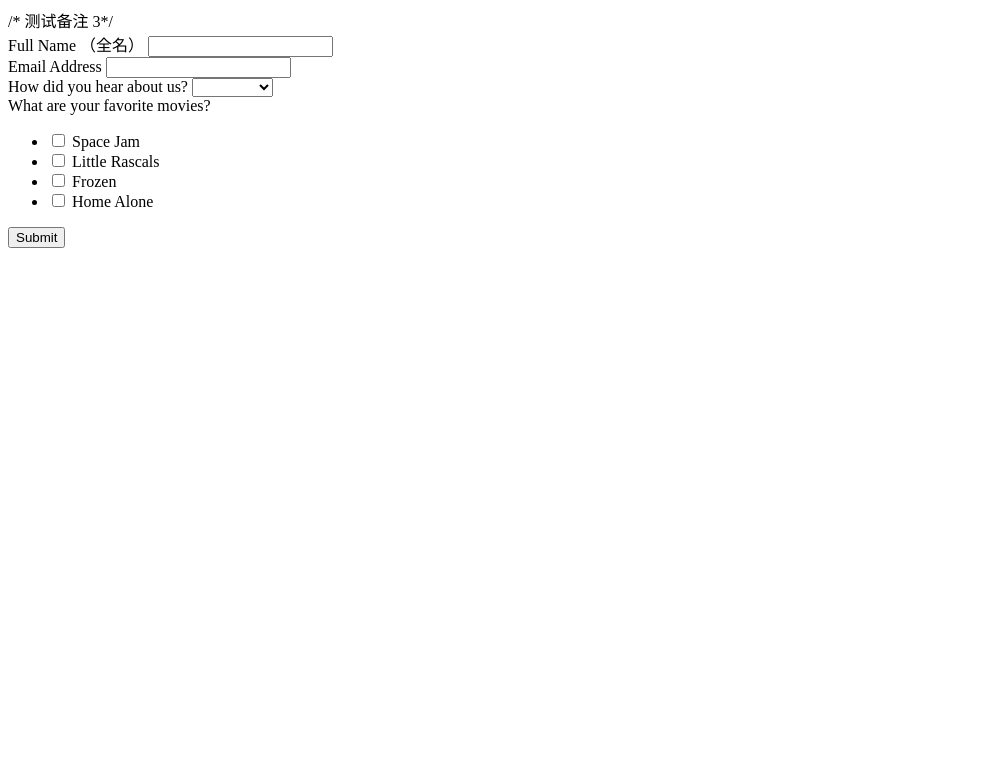
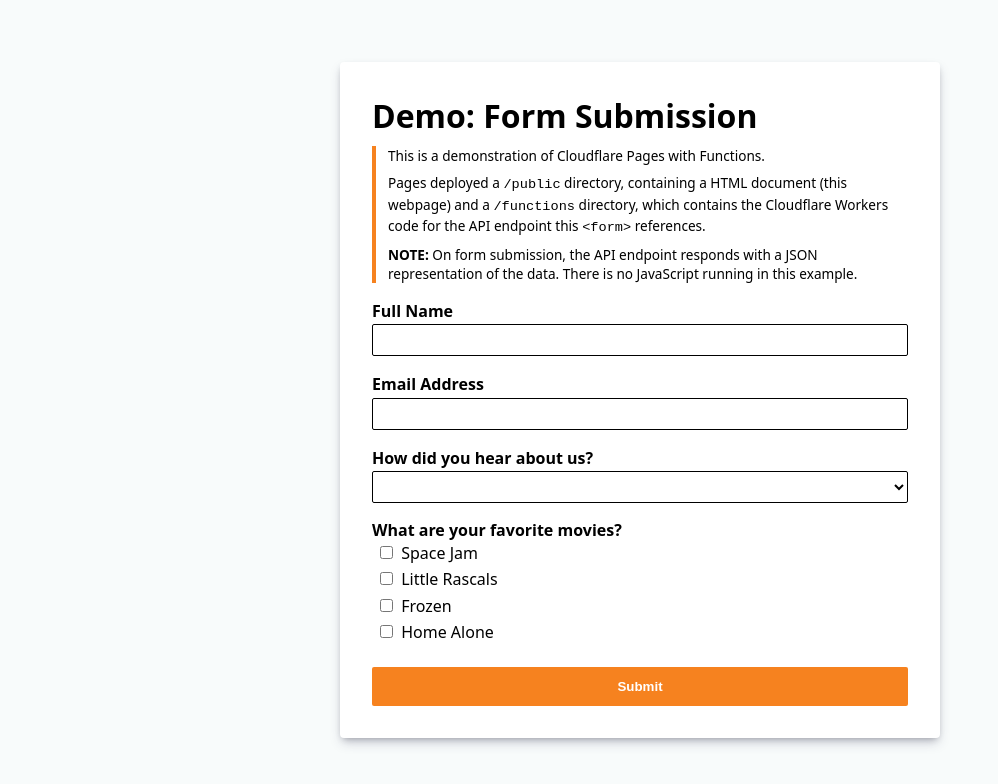
Before and after one commit to mikelgh/test_html_form, a plain HTML site: page public/index.html in a window 1280 px wide. Shown: the whole page, without its empty margins (0-998 px from the left). Drawn offline with Linux system fonts and the light colour scheme.

Commit message:
link style.css

```diff
--- a/public/index.html
+++ b/public/index.html
@@ -1,15 +1,29 @@
-/* 测试备注 3*/
+<!doctype html>
 <html lang="en">
-
 	<head>
-    <meta charset="utf8" />
-    <title>Form Demo Web 表单演示 - 更改1</title>
-    <meta name="viewport" content="width=device-width,initial-scale=1" />
+		<meta charset="utf8">
+		<title>Cloudflare Pages | Form Demo 示例表单 </title>
+		<meta name="theme-color" content="#d86300">
+		<meta name="mobile-web-app-capable" content="yes">
+		<meta name="apple-mobile-web-app-capable" content="yes">
+		<meta name="viewport" content="width=device-width,initial-scale=1">
+		<link rel="icon" type="image/png" href="https://www.cloudflare.com/favicon-128.png">
+		<link rel="stylesheet" href="/index.css">
 	</head>
 	<body>
+
+		<main>
+			<h1>Demo: Form Submission</h1>
+
+			<blockquote>
+				<p>This is a demonstration of Cloudflare Pages with Functions.</p>
+				<p>Pages deployed a <code>/public</code> directory, containing a HTML document (this webpage) and a <code>/functions</code> directory, which contains the Cloudflare Workers code for the API endpoint this <code>&lt;form&gt;</code> references.</p>
+				<p><b>NOTE:</b> On form submission, the API endpoint responds with a JSON representation of the data. There is no JavaScript running in this example.</p>
+			</blockquote>
+
 			<form method="POST" action="/api/submit">
 				<div class="input">
-        <label for="name">Full Name （全名）</label>
+					<label for="name">Full Name</label>
 					<input id="name" name="name" type="text" />
 				</div>
 
@@ -54,5 +68,7 @@
 
 				<button type="submit">Submit</button>
 			</form>
+		</main>
+
 	</body>
 </html>
```
Lines whose indentation alone changed are shown as unchanged.
